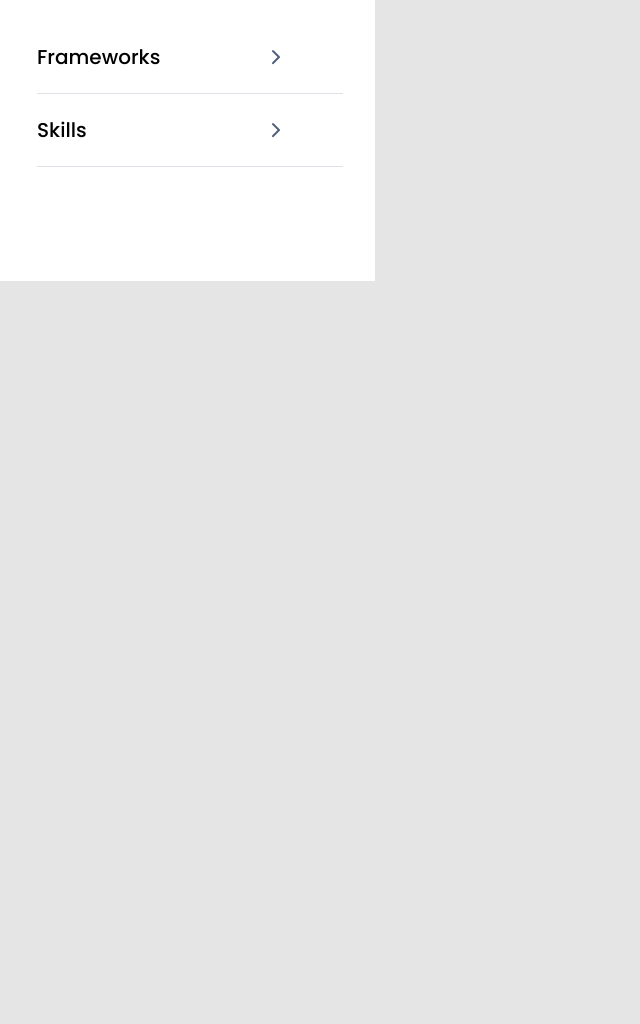
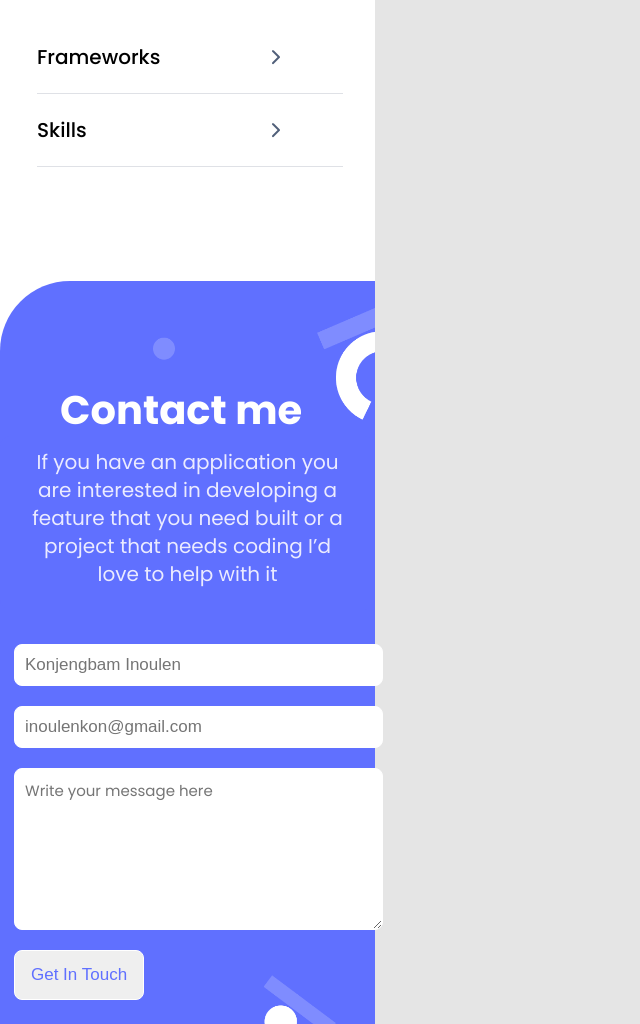
Before and after one commit to lenkon/Portfolio, a plain HTML site: page index.html in a window 1280 px wide. Shown: the part 4746-5770 px from the top of the page, without its empty margins (0-640 px from the left). Before the commit the page ends 5027 px from the top, so only its background shows below. Drawn offline with Linux system fonts and the light colour scheme; files whose address does not match are found by name.

Commit message:
Add contact form in index.html file and associated styles in styles.css file

```diff
--- a/index.html
+++ b/index.html
@@ -244,6 +244,23 @@
           <div class="skill-separator"></div>
         </ul>
       </section>
+
+      <!-- Contact footer -->
+      <footer class="contact-section">
+        <div class="contact-container">
+          <h2 class="contact-title">Contact me</h2>
+          <p class="contact-details">If you have an application you are interested in
+            developing a feature that you need built or a project that needs coding
+            I’d love to help with it</p>
+          <form class="contact-form" action="https://formspree.io/f/xvoyebwn" method="POST" id="form">
+            <input class="contact-input" id="name" name="Name" type="text" placeholder="Konjengbam Inoulen" maxlength="30" required />
+            <input class="contact-input" id="email" name="Email" type="email" placeholder="inoulenkon@gmail.com" required />
+
+            <textarea class="form-msg" id="message" name="Message" placeholder="Write your message here" maxlength="500" required></textarea>
+            <button type="submit" onclick="validate()" class="submit-button">Get In Touch</button>
+          </form>
+        </div>
+      </footer>
     </main>
   </body>
 </html>
--- a/styles/styles.css
+++ b/styles/styles.css
@@ -117,8 +117,8 @@ body {
 }
 
 .card-works-container {
-  /* width: 245;
-  height: 596px; */
+  width: 245;
+  height: 596px;
   background: #fff;
   display: flex;
   flex-direction: column;
@@ -240,7 +240,7 @@ body {
   background: #fff;
   border-top-right-radius: 70px;
   padding: 114px 24px;
-  margin: 26px 0;
+  margin-top: 26px;
 }
 
 #about-myself-header {
@@ -320,3 +320,90 @@ body {
   height: 1px;
   background: #dfe1e6;
 }
+
+.contact-section {
+  background-color: #fff;
+  max-width: 375px;
+  max-height: 779px;
+  border: none;
+  justify-content: center;
+}
+
+.contact-container {
+  background-image: url("../images/contact\ form\ shapes-mobile@2x.png");
+  background-color: #6070ff;
+  background-repeat: no-repeat;
+  background-position: top 21px left 153px;
+  color: #fff;
+  background-size: contain;
+  border-top-left-radius: 70px;
+}
+
+.contact-title {
+  display: flex;
+  justify-content: space-between;
+  padding: 103px 60px 0;
+  font-family: Poppins, sans-serif;
+  font-size: 40px;
+  font-weight: 700;
+  line-height: 52px;
+}
+
+.contact-details {
+  text-align: center;
+  background: #6070ff;
+  border-radius: 10px;
+  font-family: Poppins, sans-serif;
+  font-size: 20px;
+  margin-bottom: 10px;
+  line-height: 28px;
+  padding: 12px 24px 22px;
+  color: #ebebff;
+}
+
+.contact-form {
+  padding: 14px;
+  display: flex;
+  flex-direction: column;
+}
+
+.contact-input {
+  display: flex;
+  flex-direction: column;
+  align-items: center;
+  justify-content: center;
+  border: 1px solid #fff;
+  border-radius: 8px;
+  width: 100%;
+  margin: 10px 0;
+  font-size: 17px;
+  padding: 10px;
+  color: #172b4d;
+  line-height: 20px;
+}
+
+.form-msg {
+  border: 1px solid #fff;
+  border-radius: 8px;
+  min-height: 140px;
+  padding: 10px;
+  margin: 10px 0;
+  color: #b3bac5;
+  font-family: Poppins, sans-serif;
+  font-style: normal;
+  fill: solid;
+  line-height: 24px;
+  width: 100%;
+  font-size: 15px;
+}
+
+.submit-button {
+  border: 1px solid #fff;
+  align-self: flex-start;
+  border-radius: 8px;
+  margin: 10px 0;
+  color: #6070ff;
+  font-size: 17px;
+  line-height: 24px;
+  padding: 12px 16px;
+}
```
